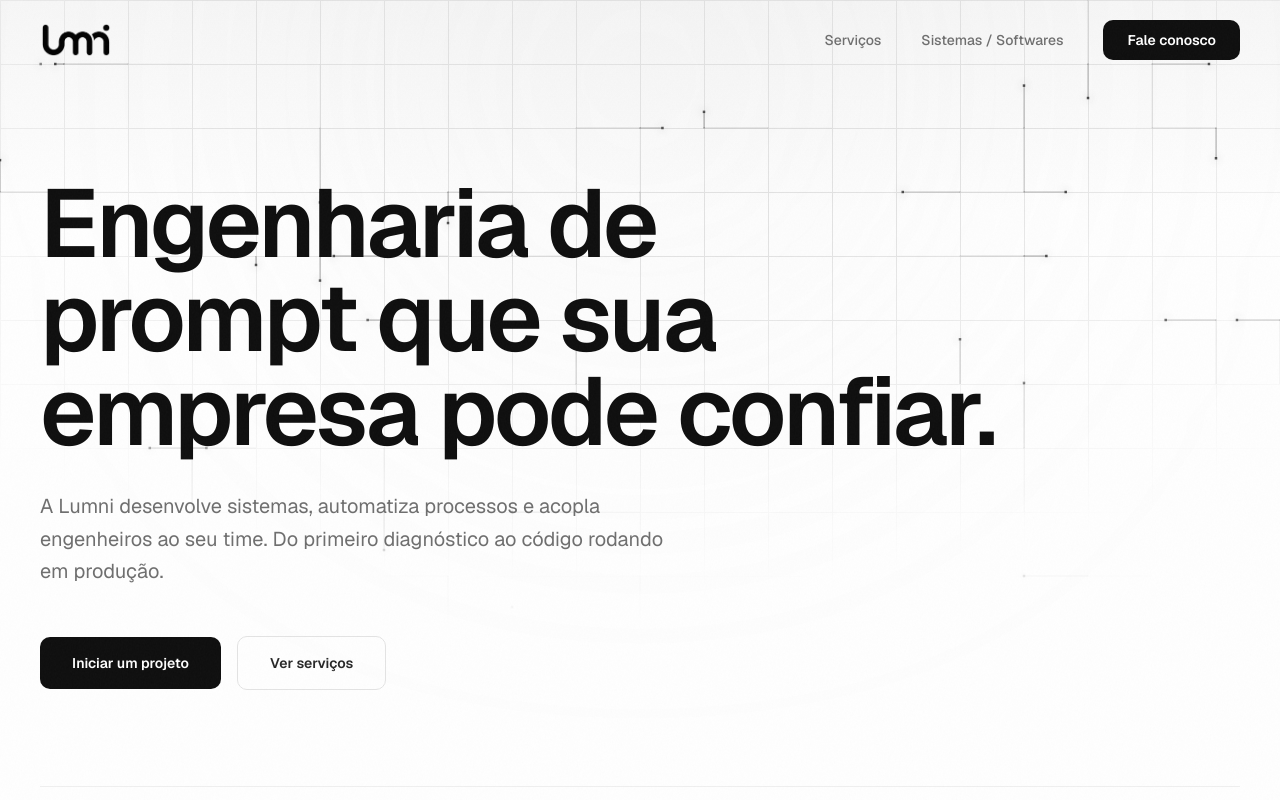
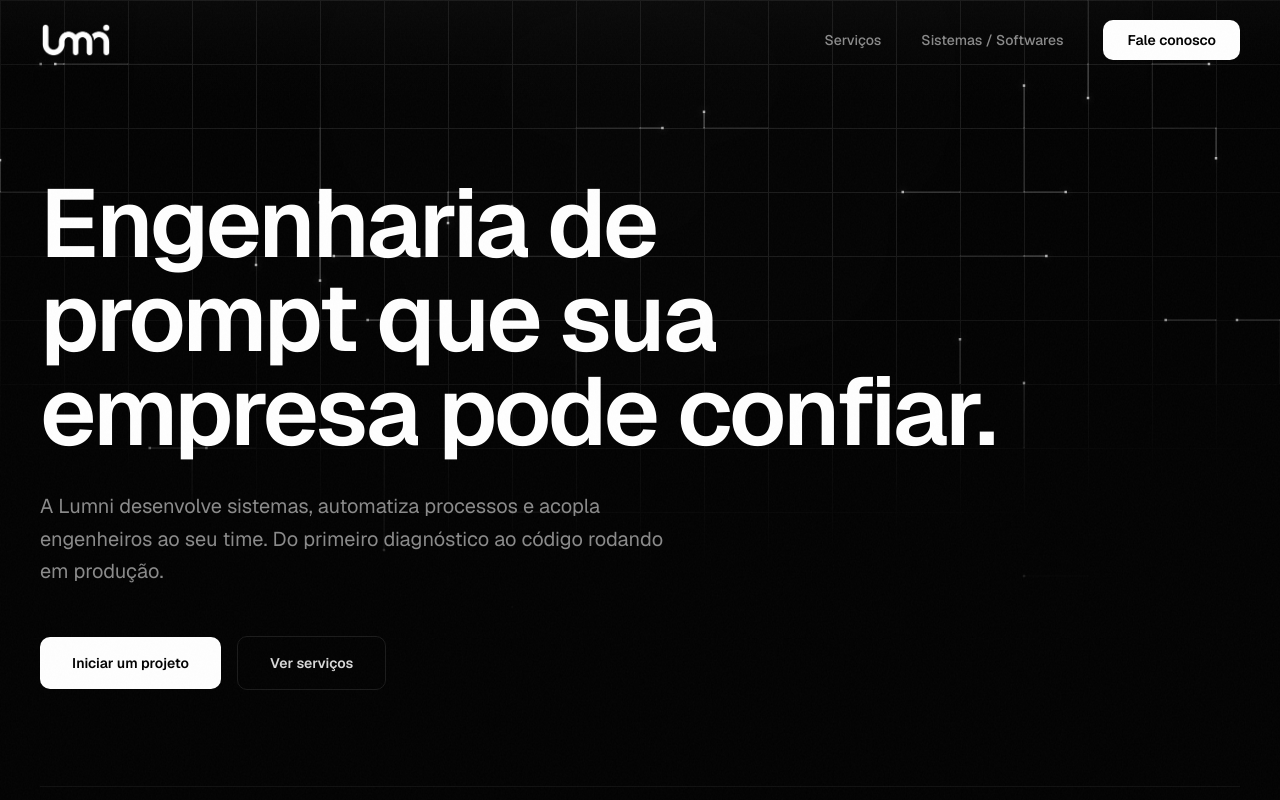
Before and after one commit to Lumni-Dev/lumni-landing, a Next.js app: page / in a window 1280 px wide. Shown: the top 800 px of the page. Built offline with nearby package versions, Linux system fonts and the light colour scheme.

Commit message:
revert: volta ao tema preto
Reverte a migração para o tema claro (8e2a959), o reforço de visibilidade
dos cards (98d2145) e as cantoneiras de 2px (435bc8f), restaurando o
tema escuro original.

```diff
--- a/src/app/layout.tsx
+++ b/src/app/layout.tsx
@@ -83,8 +83,8 @@ export const metadata: Metadata = {
 };
 
 export const viewport: Viewport = {
-  themeColor: "#ffffff",
-  colorScheme: "light",
+  themeColor: "#000000",
+  colorScheme: "dark",
 };
 
 export default function RootLayout({
--- a/src/components/canvas/circuit-field.tsx
+++ b/src/components/canvas/circuit-field.tsx
@@ -203,7 +203,7 @@ export function CircuitField({ className = "" }: CircuitFieldProps) {
           const segmentAlpha = alpha * falloff;
           if (segmentAlpha <= 0.01) break;
 
-          context.strokeStyle = `rgba(0, 0, 0, ${segmentAlpha})`;
+          context.strokeStyle = `rgba(255, 255, 255, ${segmentAlpha})`;
           context.beginPath();
           context.moveTo(from.x, from.y);
           context.lineTo(to.x, to.y);
@@ -211,21 +211,21 @@ export function CircuitField({ className = "" }: CircuitFieldProps) {
 
           // Solda nos cantos do traçado, como as ilhas de uma placa.
           if (index > 0) {
-            context.fillStyle = `rgba(0, 0, 0, ${segmentAlpha * 0.9})`;
+            context.fillStyle = `rgba(255, 255, 255, ${segmentAlpha * 0.9})`;
             context.fillRect(from.x - 1, from.y - 1, 2, 2);
           }
         }
       }
 
       // As cabeças vão num passe à parte: o halo é configurado uma vez, não por partícula.
-      context.shadowColor = "rgba(0, 0, 0, 0.65)";
+      context.shadowColor = "rgba(255, 255, 255, 0.65)";
       context.shadowBlur = 9;
 
       for (const particle of state.particles) {
         const { alpha, size } = headIntensity(particle, pointer);
         if (alpha <= 0.01) continue;
 
-        context.fillStyle = `rgba(0, 0, 0, ${Math.min(alpha * 1.6, 1)})`;
+        context.fillStyle = `rgba(255, 255, 255, ${Math.min(alpha * 1.6, 1)})`;
         context.fillRect(particle.x - size / 2, particle.y - size / 2, size, size);
       }
 
--- a/src/components/canvas/dot-matrix.tsx
+++ b/src/components/canvas/dot-matrix.tsx
@@ -64,7 +64,7 @@ export function DotMatrix({ className = "" }: DotMatrixProps) {
           }
         }
 
-        context.fillStyle = `rgba(0, 0, 0, ${alpha})`;
+        context.fillStyle = `rgba(255, 255, 255, ${alpha})`;
         context.beginPath();
         context.arc(x, y, radius, 0, Math.PI * 2);
         context.fill();
--- a/src/components/layout/site-header.tsx
+++ b/src/components/layout/site-header.tsx
@@ -64,15 +64,15 @@ export function SiteHeader({ companyName, navigation }: SiteHeaderProps) {
             <a
               key={link.href}
               href={link.href}
-              className="group relative text-sm font-medium text-ink-300 transition-colors hover:text-ink-50"
+              className="group relative text-sm font-medium text-ink-300 transition-colors hover:text-white"
             >
               {link.label}
-              <span className="absolute -bottom-1.5 left-0 h-px w-0 bg-ink-50 transition-all duration-300 group-hover:w-full" />
+              <span className="absolute -bottom-1.5 left-0 h-px w-0 bg-white transition-all duration-300 group-hover:w-full" />
             </a>
           ))}
           <a
             href="#contato"
-            className="rounded-[10px] bg-ink-50 px-6 py-2.5 text-sm font-semibold text-ink-950 transition-transform duration-300 hover:scale-105"
+            className="rounded-[10px] bg-white px-6 py-2.5 text-sm font-semibold text-ink-950 transition-transform duration-300 hover:scale-105"
           >
             Fale conosco
           </a>
@@ -87,12 +87,12 @@ export function SiteHeader({ companyName, navigation }: SiteHeaderProps) {
           className="flex h-10 w-10 flex-col items-center justify-center gap-1.5 md:hidden"
         >
           <span
-            className={`h-px w-6 bg-ink-50 transition-transform duration-300 ${
+            className={`h-px w-6 bg-white transition-transform duration-300 ${
               isMenuOpen ? "translate-y-[3.5px] rotate-45" : ""
             }`}
           />
           <span
-            className={`h-px w-6 bg-ink-50 transition-transform duration-300 ${
+            className={`h-px w-6 bg-white transition-transform duration-300 ${
               isMenuOpen ? "-translate-y-[3.5px] -rotate-45" : ""
             }`}
           />
@@ -112,7 +112,7 @@ export function SiteHeader({ companyName, navigation }: SiteHeaderProps) {
                 <a
                   href={link.href}
                   onClick={() => setIsMenuOpen(false)}
-                  className="block py-3 text-lg font-medium text-ink-200 transition-colors hover:text-ink-50"
+                  className="block py-3 text-lg font-medium text-ink-200 transition-colors hover:text-white"
                 >
                   {link.label}
                 </a>
@@ -122,7 +122,7 @@ export function SiteHeader({ companyName, navigation }: SiteHeaderProps) {
               <a
                 href="#contato"
                 onClick={() => setIsMenuOpen(false)}
-                className="block rounded-[10px] bg-ink-50 px-6 py-3 text-center text-sm font-semibold text-ink-950"
+                className="block rounded-[10px] bg-white px-6 py-3 text-center text-sm font-semibold text-ink-950"
               >
                 Fale conosco
               </a>
--- a/src/components/sections/hero-section.tsx
+++ b/src/components/sections/hero-section.tsx
@@ -39,7 +39,7 @@ export function HeroSection({ company }: HeroSectionProps) {
           <WordReveal
             as="h1"
             text={company.tagline}
-            className="max-w-5xl text-5xl leading-[0.98] font-semibold tracking-[-0.03em] text-balance text-ink-50 sm:text-6xl lg:text-7xl xl:text-8xl"
+            className="max-w-5xl text-5xl leading-[0.98] font-semibold tracking-[-0.03em] text-balance text-white sm:text-6xl lg:text-7xl xl:text-8xl"
           />
 
           <Reveal delay={100}>
@@ -53,7 +53,7 @@ export function HeroSection({ company }: HeroSectionProps) {
               <Magnetic>
                 <a
                   href="#contato"
-                  className="group sheen inline-flex items-center justify-center gap-3 rounded-[10px] bg-ink-50 px-8 py-4 text-sm font-semibold text-ink-950"
+                  className="group sheen inline-flex items-center justify-center gap-3 rounded-[10px] bg-white px-8 py-4 text-sm font-semibold text-ink-950"
                 >
                   Iniciar um projeto
                 </a>
@@ -62,7 +62,7 @@ export function HeroSection({ company }: HeroSectionProps) {
               <Magnetic>
                 <a
                   href="#servicos"
-                  className="inline-flex items-center justify-center rounded-[10px] border border-ink-700 px-8 py-4 text-sm font-semibold text-ink-100 transition-colors duration-300 hover:border-ink-400 hover:text-ink-50"
+                  className="inline-flex items-center justify-center rounded-[10px] border border-ink-700 px-8 py-4 text-sm font-semibold text-ink-100 transition-colors duration-300 hover:border-ink-400 hover:text-white"
                 >
                   Ver serviços
                 </a>
--- a/src/components/ui/logo.tsx
+++ b/src/components/ui/logo.tsx
@@ -15,8 +15,7 @@ export function Logo({ companyName, className = "h-9 w-auto", priority = false }
       width={240}
       height={120}
       priority={priority}
-      /* A arte disponível é a versão branca; invert() a converte para escura no tema claro. */
-      className={`${className} invert`}
+      className={className}
     />
   );
 }
--- a/src/components/ui/section-heading.tsx
+++ b/src/components/ui/section-heading.tsx
@@ -20,7 +20,7 @@ export function SectionHeading({ index, label, title, description }: SectionHead
       <WordReveal
         as="h2"
         text={title}
-        className="mt-8 text-4xl leading-[1.1] font-semibold tracking-[-0.02em] text-balance text-ink-50 sm:text-5xl lg:text-6xl"
+        className="mt-8 text-4xl leading-[1.1] font-semibold tracking-[-0.02em] text-balance text-white sm:text-5xl lg:text-6xl"
       />
 
       <Reveal delay={150}>
--- a/src/styles/globals.css
+++ b/src/styles/globals.css
@@ -1,22 +1,17 @@
 @import "tailwindcss";
 
 @theme {
-  /*
-   * Tema claro: a escala é invertida em relação ao nome. ink-950 é a superfície
-   * mais clara (fundo) e ink-50 é a tinta mais escura (texto de destaque). Assim
-   * todas as referências ink-* dos componentes trocam de valência sem reescrita.
-   */
-  --color-ink-950: #ffffff;
-  --color-ink-900: #f7f7f7;
-  --color-ink-800: #f0f0f0;
-  --color-ink-700: #e4e4e4;
-  --color-ink-600: #d4d4d4;
-  --color-ink-500: #b8b8b8;
-  --color-ink-400: #949494;
-  --color-ink-300: #6e6e6e;
-  --color-ink-200: #474747;
-  --color-ink-100: #262626;
-  --color-ink-50: #0d0d0d;
+  --color-ink-950: #000000;
+  --color-ink-900: #070707;
+  --color-ink-800: #0f0f0f;
+  --color-ink-700: #1a1a1a;
+  --color-ink-600: #262626;
+  --color-ink-500: #3d3d3d;
+  --color-ink-400: #5c5c5c;
+  --color-ink-300: #8a8a8a;
+  --color-ink-200: #b5b5b5;
+  --color-ink-100: #d9d9d9;
+  --color-ink-50: #f2f2f2;
 
   --font-sans: var(--font-geist-sans);
   --font-mono: var(--font-geist-mono);
@@ -68,7 +63,7 @@
   }
 
   :focus-visible {
-    outline: 2px solid #0d0d0d;
+    outline: 2px solid #ffffff;
     outline-offset: 3px;
   }
 }
@@ -214,7 +209,7 @@
     transition: opacity 0.5s ease;
     background: radial-gradient(
       22rem 22rem at var(--pointer-x, 50%) var(--pointer-y, 50%),
-      rgb(0 0 0 / 0.05),
+      rgb(255 255 255 / 0.07),
       transparent 70%
     );
   }
@@ -235,7 +230,7 @@
     transition: opacity 0.5s ease;
     background: radial-gradient(
       16rem 16rem at var(--pointer-x, 50%) var(--pointer-y, 50%),
-      rgb(0 0 0 / 0.28),
+      rgb(255 255 255 / 0.5),
       transparent 65%
     );
     mask:
@@ -270,8 +265,8 @@
   &::before {
     top: 0;
     left: 0;
-    border-top: 2px solid var(--color-ink-200);
-    border-left: 2px solid var(--color-ink-200);
+    border-top: 1px solid var(--color-ink-200);
+    border-left: 1px solid var(--color-ink-200);
     border-top-left-radius: 10px;
     transform: translate3d(0.5rem, 0.5rem, 0);
   }
@@ -279,8 +274,8 @@
   &::after {
     right: 0;
     bottom: 0;
-    border-right: 2px solid var(--color-ink-200);
-    border-bottom: 2px solid var(--color-ink-200);
+    border-right: 1px solid var(--color-ink-200);
+    border-bottom: 1px solid var(--color-ink-200);
     border-bottom-right-radius: 10px;
     transform: translate3d(-0.5rem, -0.5rem, 0);
   }
@@ -315,7 +310,7 @@
     pointer-events: none;
     transform: translateX(-120%) skewX(-20deg);
     transition: transform 0.9s cubic-bezier(0.22, 1, 0.36, 1);
-    background: linear-gradient(90deg, transparent, rgb(255 255 255 / 0.18), transparent);
+    background: linear-gradient(90deg, transparent, rgb(0 0 0 / 0.12), transparent);
   }
 
   &:hover::after {
```
Also changed, not shown: src/components/layout/site-footer.tsx (+4 -4 lines), src/components/sections/contact-section.tsx (+8 -8 lines), src/components/sections/services-section.tsx (+4 -4 lines), src/components/sections/systems-section.tsx (+6 -6 lines).
